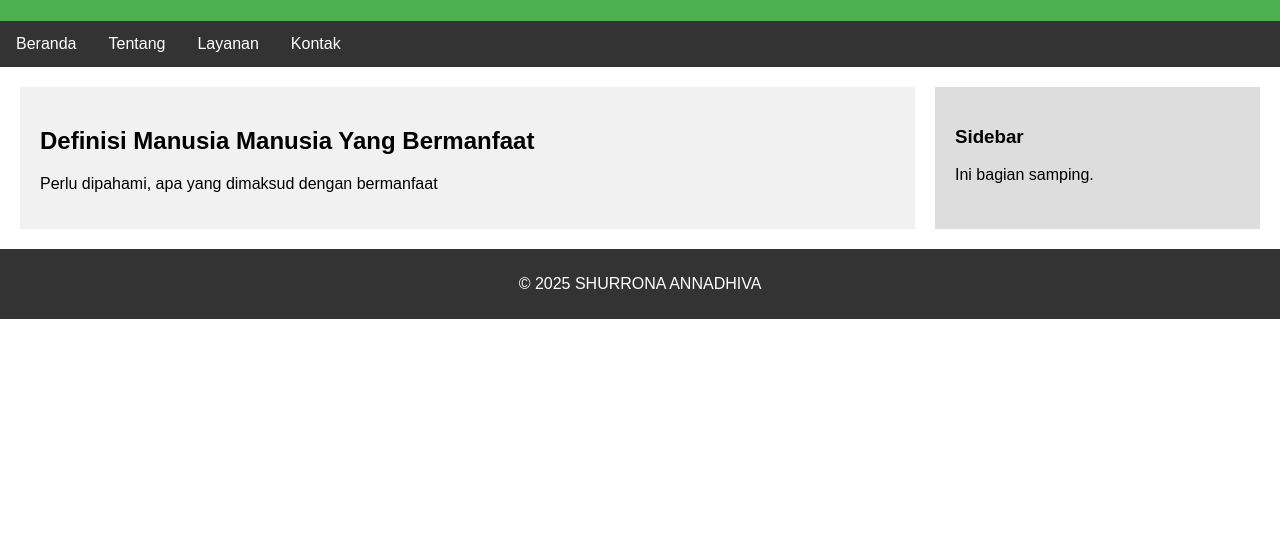
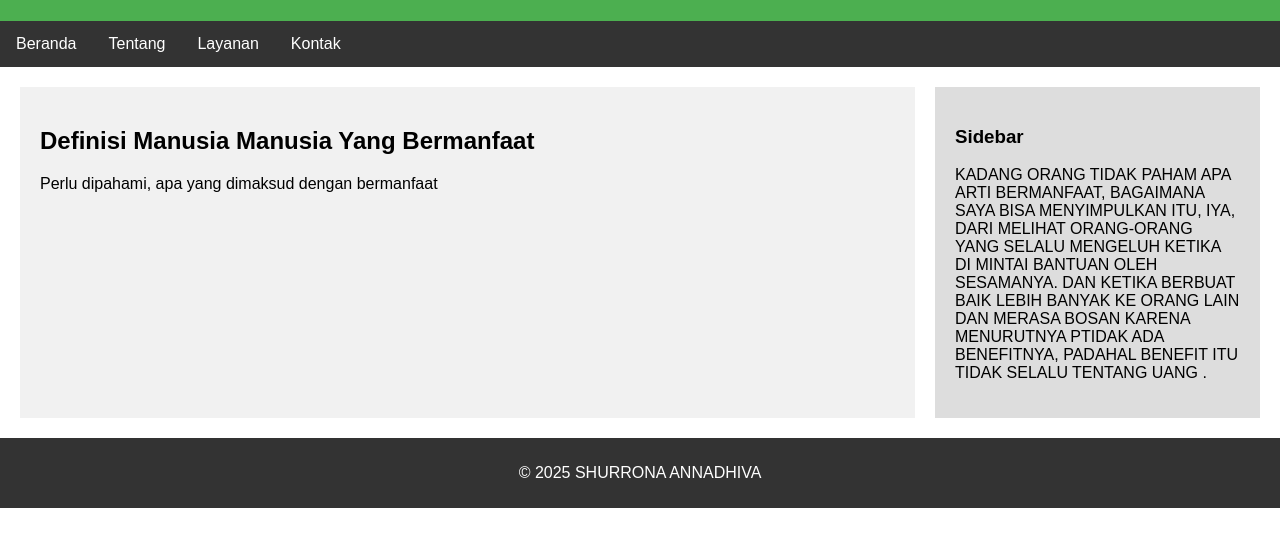
Before and after one commit to shurono-creator/MYBLOG, a plain HTML site: page index.html in a window 1280 px wide. Shown: the part 99-646 px from the top of the page. Drawn offline with Linux system fonts and the light colour scheme.

Commit message:
Update index.html
PENAMBAHAN KATA-KATA

```diff
--- a/index.html
+++ b/index.html
@@ -26,7 +26,7 @@
     </div>
     <div class="sidebar">
       <h3>Sidebar</h3>
-      <p>Ini bagian samping.</p>
+      <p>KADANG ORANG TIDAK PAHAM APA ARTI BERMANFAAT, BAGAIMANA SAYA BISA MENYIMPULKAN ITU, IYA, DARI MELIHAT ORANG-ORANG YANG SELALU MENGELUH KETIKA DI MINTAI BANTUAN OLEH SESAMANYA. DAN KETIKA BERBUAT BAIK LEBIH BANYAK KE ORANG LAIN DAN MERASA BOSAN KARENA MENURUTNYA PTIDAK ADA BENEFITNYA, PADAHAL BENEFIT ITU TIDAK SELALU TENTANG UANG .</p>
     </div>
   </div>
 
```
